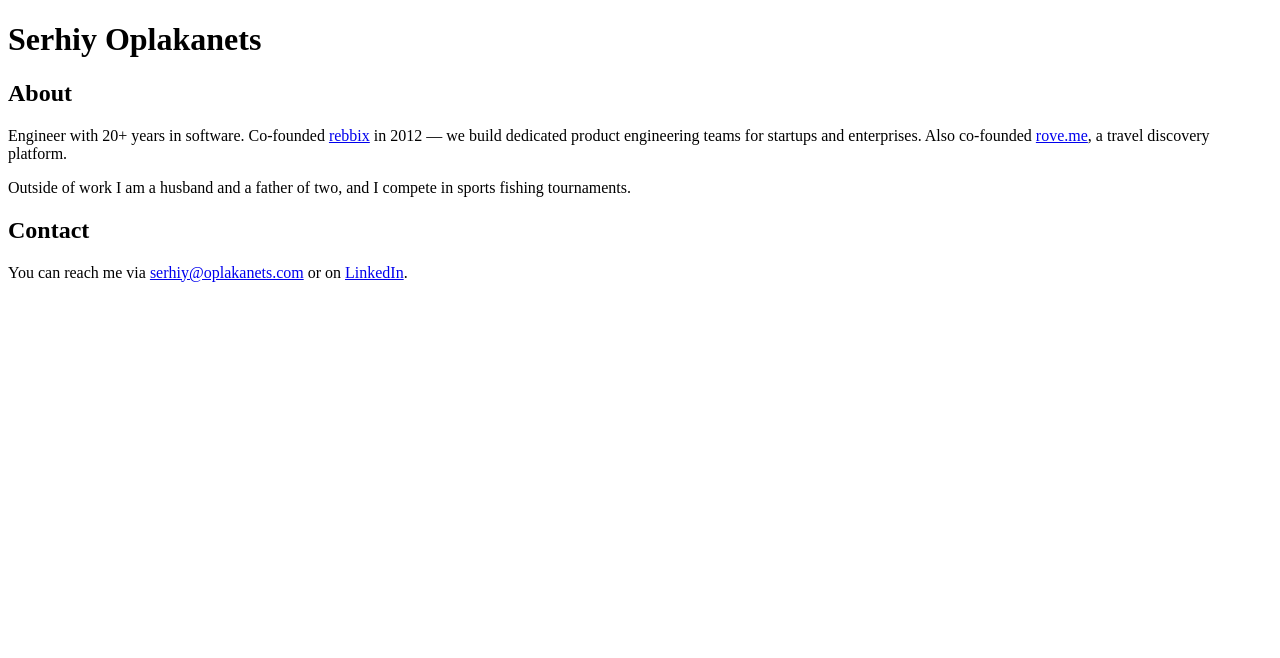
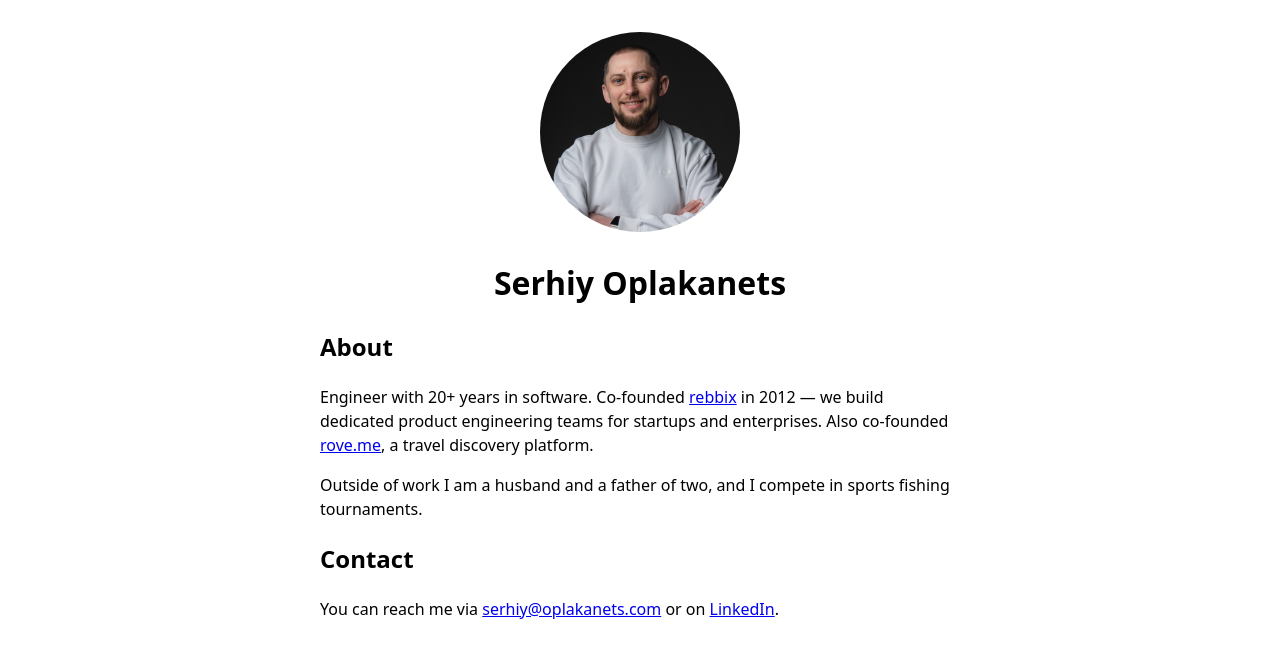
Before and after one commit to soplakanets/oplakanets.com, a plain HTML site: page index.html in a window 1280 px wide. Drawn offline with Linux system fonts and the light colour scheme.

Commit message:
Add photo, minimal CSS, and structured image metadata
Made-with: Cursor

```diff
--- a/index.html
+++ b/index.html
@@ -9,13 +9,26 @@
   <meta property="og:description" content="Engineer, co-founder of Rebbix, competitive angler.">
   <meta property="og:type" content="website">
   <meta property="og:url" content="https://oplakanets.com">
+  <meta property="og:image" content="https://oplakanets.com/photo.jpg">
   <link rel="canonical" href="https://oplakanets.com">
+  <style>
+    body {
+      max-width: 40em;
+      margin: 2em auto;
+      padding: 0 1em;
+      font-family: system-ui, sans-serif;
+      line-height: 1.5;
+    }
+    header { text-align: center; }
+    img { border-radius: 50%; max-width: 200px; height: auto; }
+  </style>
   <script type="application/ld+json">
   {
     "@context": "https://schema.org",
     "@type": "Person",
     "@id": "https://oplakanets.com/#person",
     "name": "Serhiy Oplakanets",
+    "image": "https://oplakanets.com/photo.jpg",
     "url": "https://oplakanets.com",
     "jobTitle": "Co-Founder",
     "worksFor": {
@@ -25,14 +38,14 @@
     },
     "knowsAbout": ["Software Engineering", "Product Engineering", "Engineering Management"],
     "sameAs": [
-      "https://linkedin.com/in/soplakanets",
-      "https://medium.com/@serhiyoplakanets"
+      "https://linkedin.com/in/soplakanets"
     ]
   }
   </script>
 </head>
 <body>
   <header>
+    <img src="photo.jpg" alt="Serhiy Oplakanets" width="400" height="400">
     <h1>Serhiy Oplakanets</h1>
   </header>
 
```
Also changed, not shown: photo.jpg (added).
